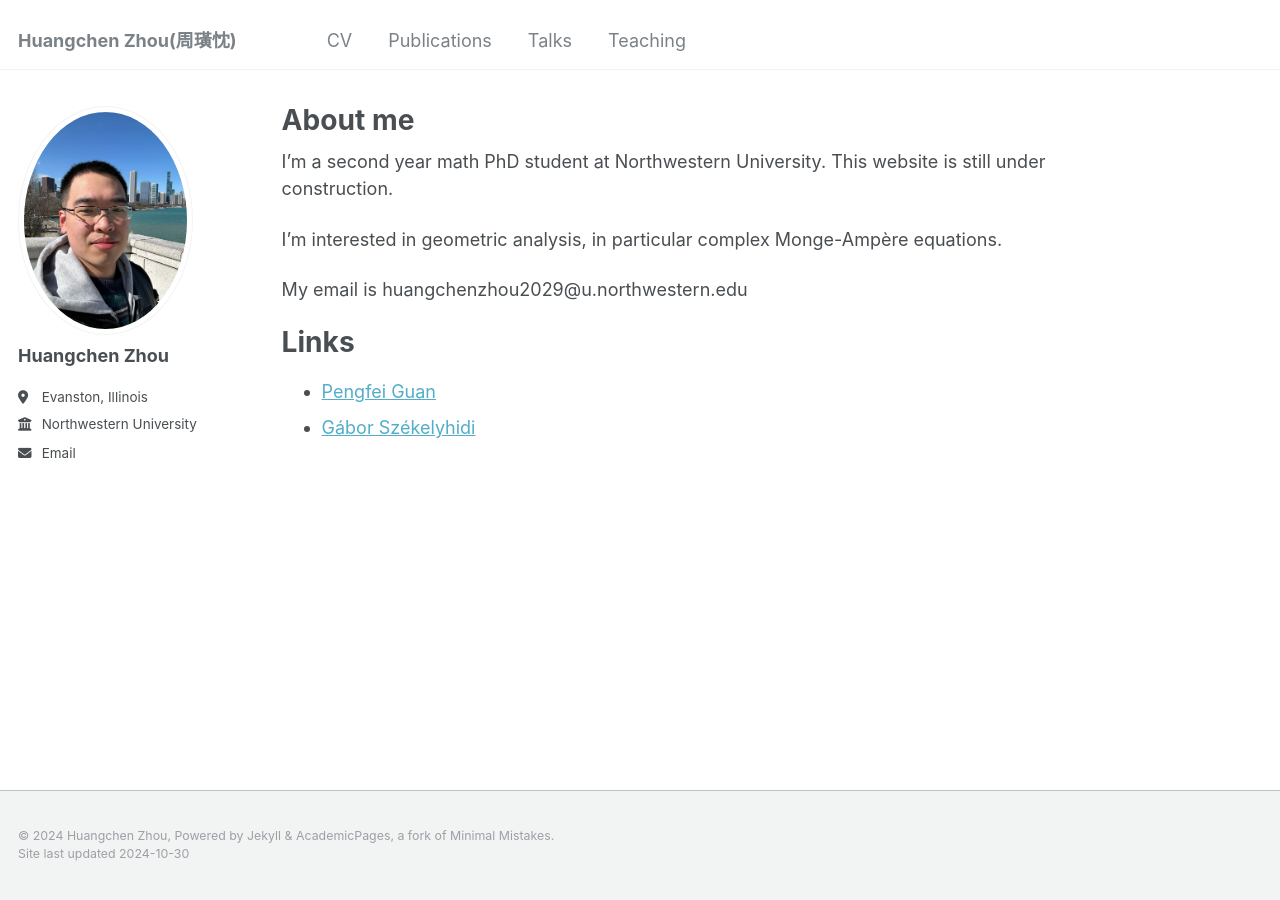
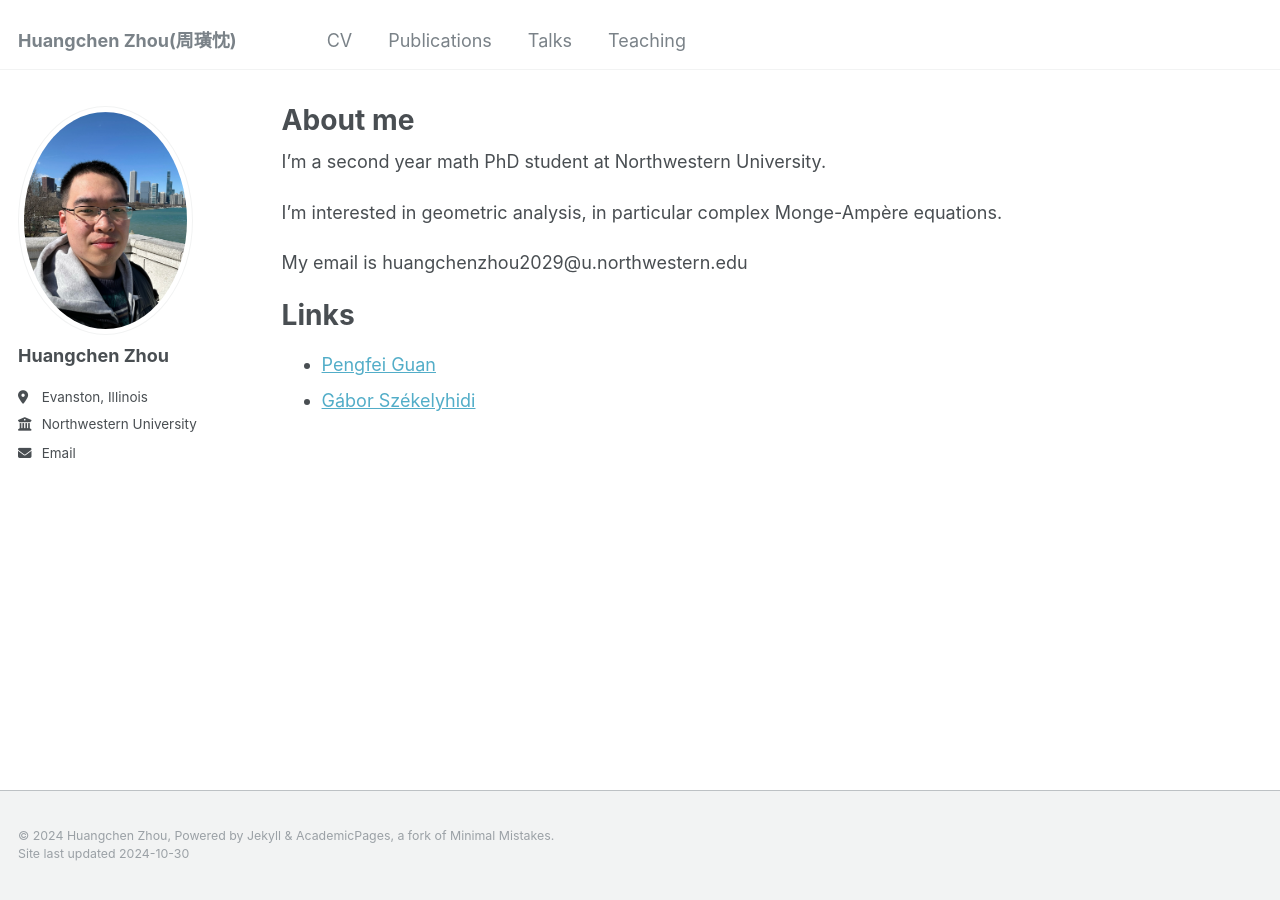
Before and after one commit to zhc515/zhc515.github.io, a Jekyll site: the page built from _pages/about.md, in a window 1280 px wide. Built offline with Jekyll 4.4.1, drawn with Linux system fonts in a browser that asks for light colours.

Commit message:
Update about.md

```diff
--- a/_pages/about.md
+++ b/_pages/about.md
@@ -7,7 +7,7 @@ redirect_from:
   - /about.html
 ---
 
-I'm a second year math PhD student at Northwestern University. This website is still under construction.
+I'm a second year math PhD student at Northwestern University.
 
 I'm interested in geometric analysis, in particular complex Monge-Ampère equations.
 
```
